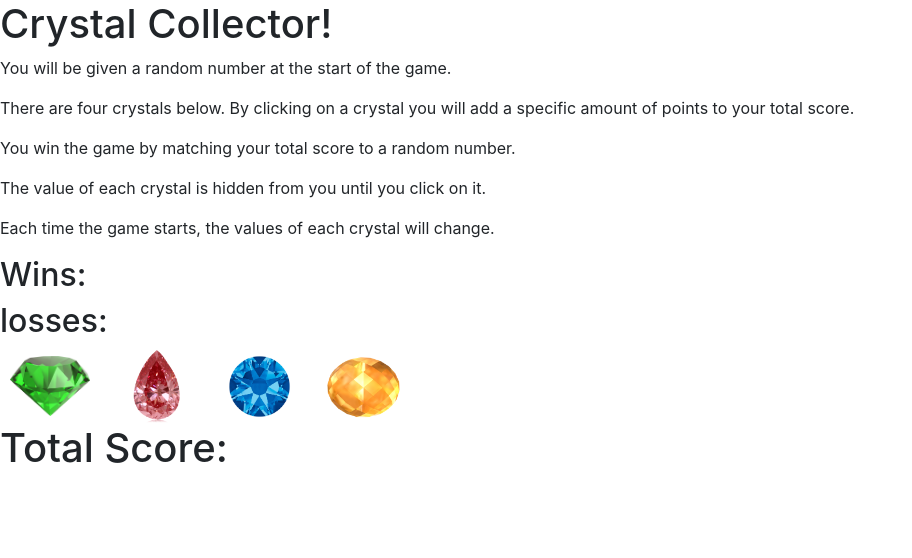
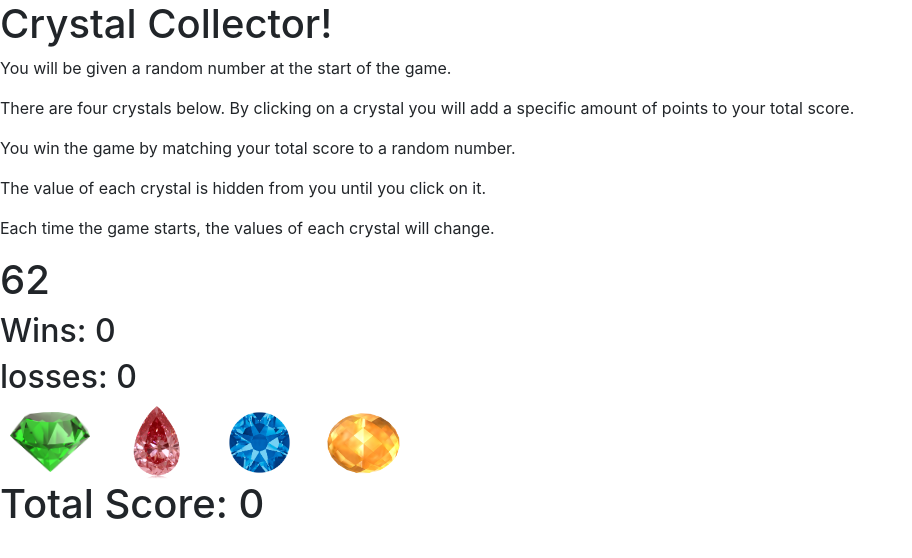
Before and after one commit to aehaq/Crystal-Collector, a plain HTML site: page index.html in a window 1280 px wide. Shown: the whole page, without its empty margins (0-912 px from the left). Drawn offline with nearby package versions, Linux system fonts and the light colour scheme.

Commit message:
initialization ready

```diff
--- a/assets/javascript/game.js
+++ b/assets/javascript/game.js
@@ -0,0 +1,38 @@
+$(document).ready(function () {
+
+    //Declaration of global variables as necessary.
+    var goalNumber;
+    var winCount=0;
+    var lossCount=0;
+    var scoreCount;
+
+    //Function used to assign hidden values to buttons.
+    function randomizeButton(buttonid) {
+        var randomVal = Math.floor(Math.random()*12) + 1;
+        buttonid.attr("value", randomVal);
+    }
+
+    //Function used to generate and print goal for current round.
+    function setGoal() {
+        goalNumber = Math.floor(Math.random()*102) + 19;
+        $("#goal").text(goalNumber);
+    }
+
+    //Function used to initialize game.
+    //Resets goal and randomize button using above function, and prints all necessary current values.
+    function initialize() {
+        for (var i = 1; i < 5; i++) {
+            randomizeButton($("#button-"+i));
+        }
+        setGoal();
+        scoreCount = 0;
+        $("#wins").text(winCount);
+        $("#losses").text(lossCount);
+        $("#score").text(scoreCount);
+    }
+
+    //Initializes the game for first round
+    initialize()
+
+
+})
--- a/index.html
+++ b/index.html
@@ -38,5 +38,9 @@
         <h1> Total Score: <span id="score"></span> </h1>
     </div>
 
+    <script type="text/javascript" src="https://cdnjs.cloudflare.com/ajax/libs/jquery/3.2.1/jquery.min.js"></script>
+
+    <script src="assets/javascript/game.js"></script>
+
 </body>
 </html>
```
Also changed, not shown: pseudocode.txt, 1 other file.
